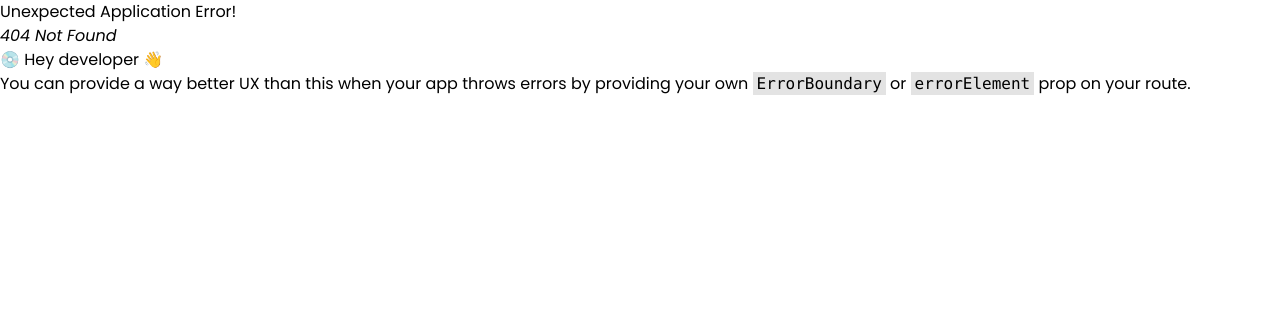
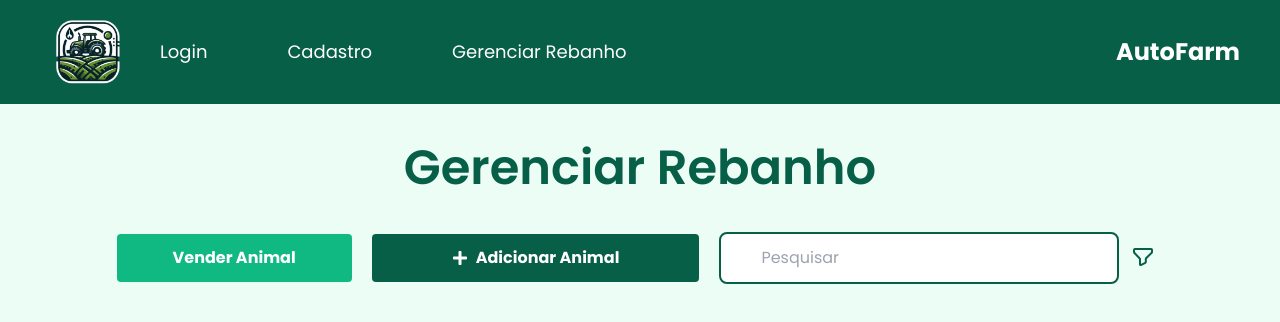
Before and after one commit to oarthurfc/auto-farm, a React (Vite) app in the folder Codigo/front-end/auto-farm/: page /gerenciar-rebanho in a window 1280 px wide. Before the commit this address had no page. Shown: the top 322 px of the page. Built offline with nearby package versions, Linux system fonts and the light colour scheme; no server answers.

Commit message:
fix: Padronizando rotas e arquivos

```diff
--- a/Codigo/front-end/auto-farm/src/components/Navbar.jsx
+++ b/Codigo/front-end/auto-farm/src/components/Navbar.jsx
@@ -17,7 +17,7 @@ const Navbar = () => {
             <Link to="/cadastro" className="text-white text-lg hover:text-gray-300">Cadastro</Link>
           </li>
           <li>
-            <Link to="/rebanho" className={`text-white text-lg hover:text-gray-300`} >Gerenciar Rebanho</Link>
+            <Link to="/gerenciar-rebanho" className={`text-white text-lg hover:text-gray-300`} >Gerenciar Rebanho</Link>
           </li>
         </ul>
         </div>
--- a/Codigo/front-end/auto-farm/src/pages/cadastro/index.jsx
+++ b/Codigo/front-end/auto-farm/src/pages/cadastro/index.jsx
@@ -7,6 +7,7 @@ function CadastroPage() {
   useEffect(() => {
     document.title = "Cadastro - AutoFarm"
   });
+
 
   return (
     <div className="min-h-screen py-12 flex items-center justify-center bg-emerald-50">
--- a/Codigo/front-end/auto-farm/src/pages/gerenciamento rebanho/GerenciarRebanho.jsx
+++ b/Codigo/front-end/auto-farm/src/pages/gerenciar-rebanho/index.jsx
@@ -8,7 +8,8 @@ const GerenciarRebanho = () => {
 
 
   return (
-    <div className="pt-10 bg-emerald-50 min-h-screen">
+    <div className="pt-10 bg-emerald-50 min-h-screen max-w">
+
       <h1 className="text-4xl sm:text-5xl text-center font-semibold text-emerald-800 mb-5">
         Gerenciar Rebanho
       </h1>
@@ -63,9 +64,6 @@ const GerenciarRebanho = () => {
         <ModalAddAnimal closeModal={setAdicionarAnimal} />
       )}
 
-
-
-
     </div>
   );
 };
--- /dev/null
+++ b/Codigo/front-end/auto-farm/src/services/CadastroService.jsx
@@ -0,0 +1,7 @@
+import axios from "axios";
+
+const BASE_URL = 'http://localhost:3500/register';
+
+export const create = (userData) => {
+    return axios.post(BASE_URL, userData)
+};
```
Also changed, not shown: Codigo/front-end/auto-farm/src/App.jsx (+4 -3 lines), Codigo/front-end/auto-farm/src/pages/gerenciar-rebanho/ListaAnimais.jsx (renamed from Codigo/front-end/auto-farm/src/pages/gerenciamento rebanho/ListaAnimais.jsx), Codigo/front-end/auto-farm/src/pages/gerenciar-rebanho/ModalAddAnimal.jsx (renamed from Codigo/front-end/auto-farm/src/pages/gerenciamento rebanho/ModalAddAnimal.jsx), Codigo/front-end/auto-farm/src/pages/gerenciar-rebanho/ModalEditAnimal.jsx (renamed from Codigo/front-end/auto-farm/src/pages/gerenciamento rebanho/ModalEditAnimal.jsx).
